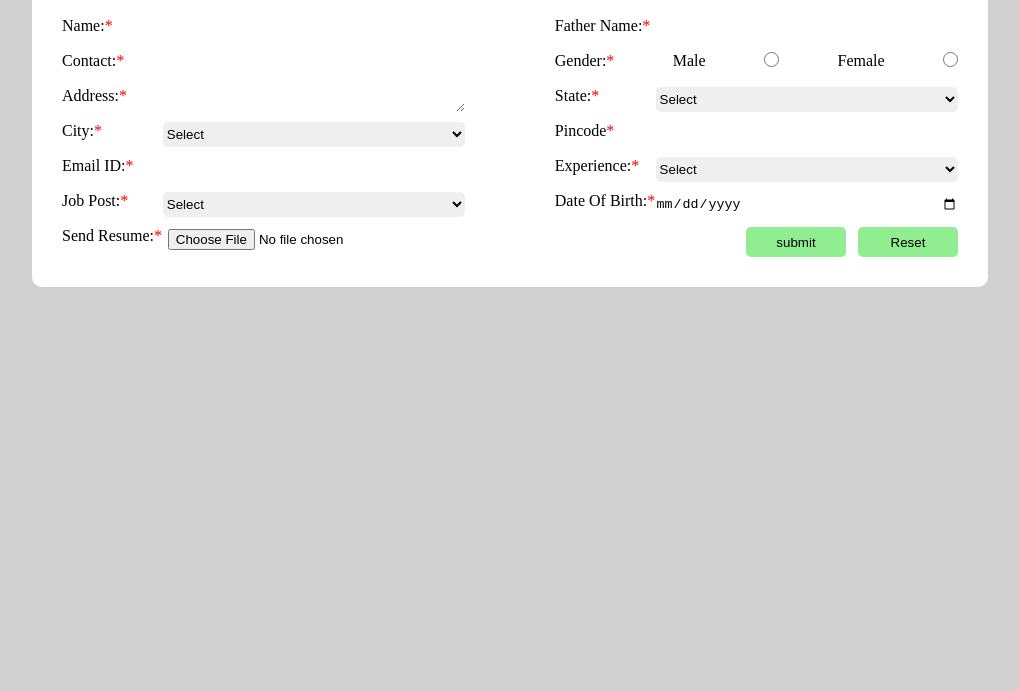
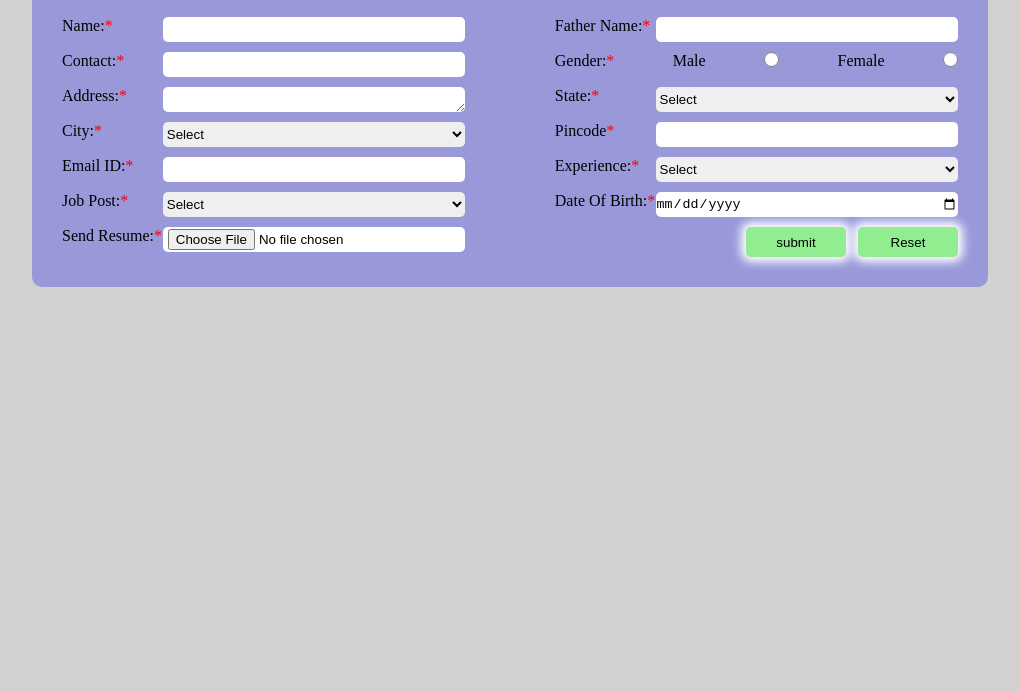
Before and after one commit to nikhilshrivastavdeveloper/job-form, a plain HTML site: page index.html in a window 1280 px wide. Shown: the part 109-800 px from the top of the page, without its empty margins (130-1149 px from the left). Drawn offline with Linux system fonts and the light colour scheme.

Commit message:
Update job form.css

```diff
--- a/job form.css
+++ b/job form.css
@@ -9,7 +9,7 @@ body {
 
 .form-structure {
     width: 70vw;
-    background-color: white;
+    background-color: rgb(153,153,218);
     margin: 20px auto;
     padding: 30px;
     border-radius: 10px;
```
